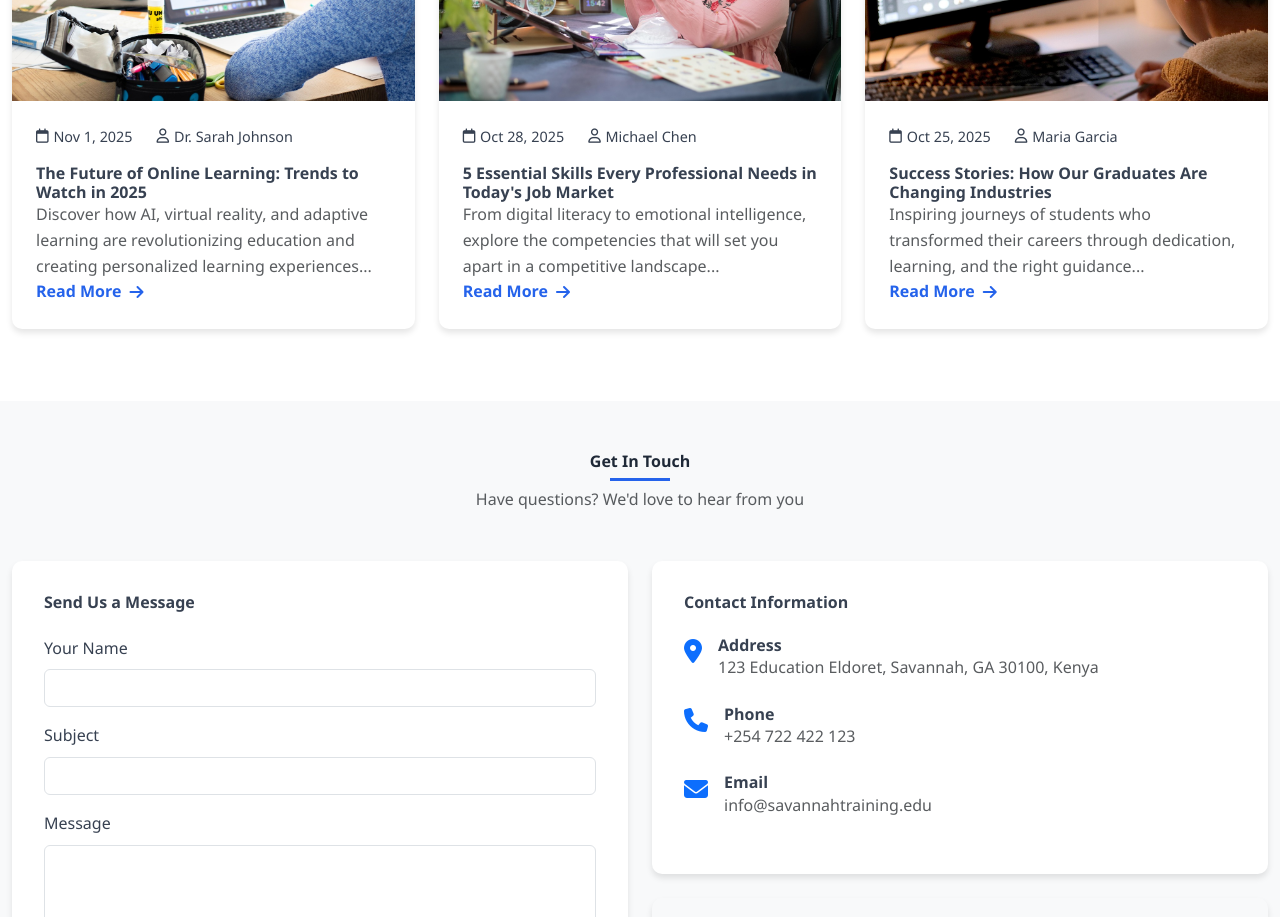
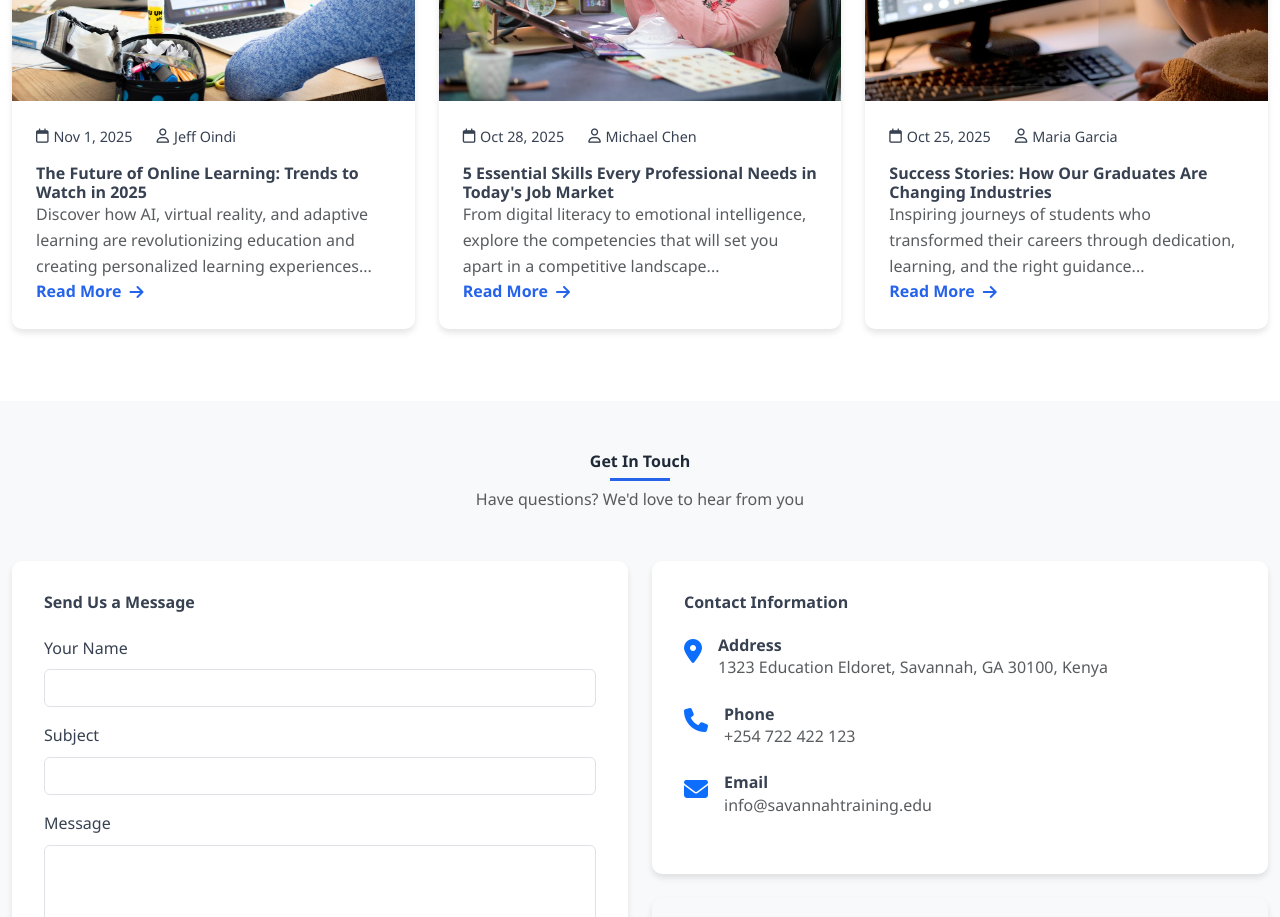
Before and after one commit to ORB-7/Savannah-College, a plain HTML site: page index.html in a window 1280 px wide. Shown: the part 4300-5217 px from the top of the page. Drawn offline with nearby package versions, Linux system fonts and the light colour scheme; grey boxes are pictures that could not be loaded.

Commit message:
Update author name and address in index.html

```diff
--- a/index.html
+++ b/index.html
@@ -360,7 +360,7 @@
                         <div class="blog-content">
                             <div class="blog-meta">
                                 <span><i class="far fa-calendar"></i> Nov 1, 2025</span>
-                                <span><i class="far fa-user"></i> Dr. Sarah Johnson</span>
+                                <span><i class="far fa-user"></i> Jeff Oindi</span>
                             </div>
                             <h5 class="fw-bold mt-3">The Future of Online Learning: Trends to Watch in 2025</h5>
                             <p class="text-muted">Discover how AI, virtual reality, and adaptive learning are revolutionizing education and creating personalized learning experiences...</p>
@@ -437,7 +437,7 @@
                             <i class="fas fa-map-marker-alt text-primary"></i>
                             <div>
                                 <h6 class="fw-bold">Address</h6>
-                                <p class="text-muted">123 Education Eldoret, Savannah, GA 30100, Kenya</p>
+                                <p class="text-muted">1323 Education Eldoret, Savannah, GA 30100, Kenya</p>
                             </div>
                         </div>
                         <div class="contact-item">
```
